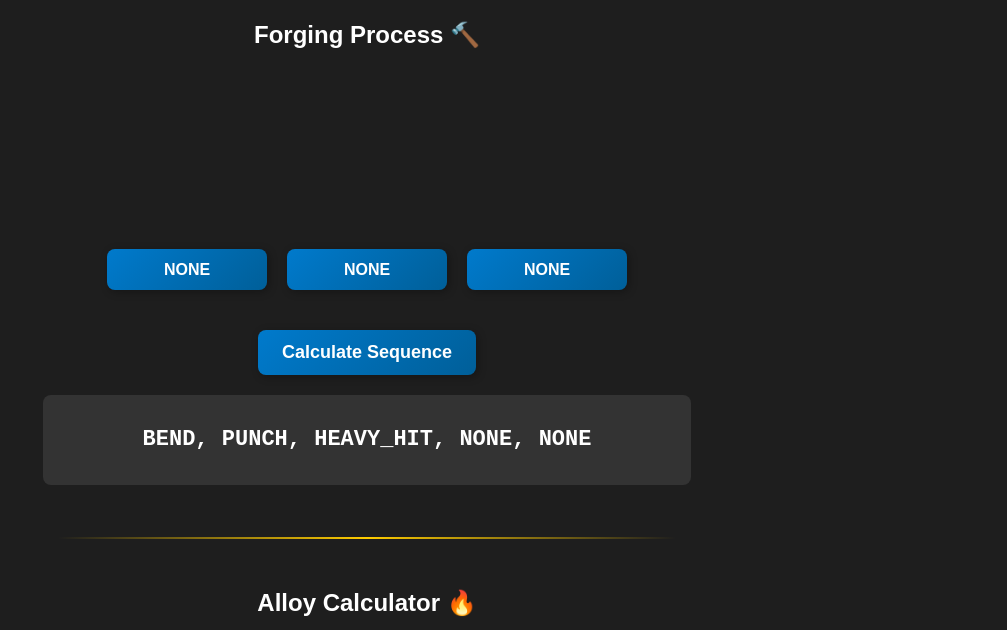
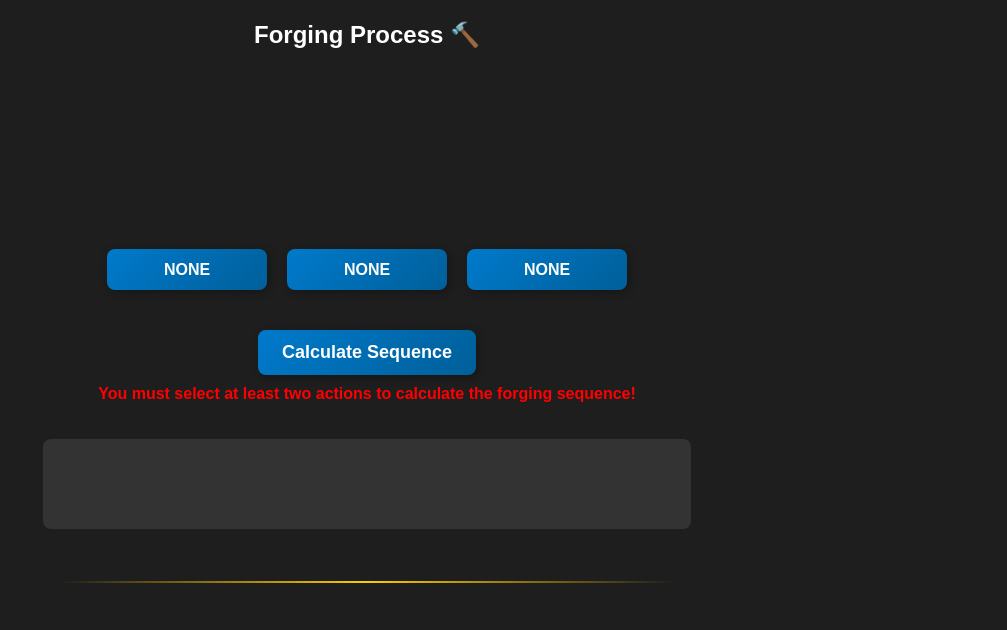
Before and after one commit to AugustoKonzen/TFCSmithingCalculatorWeb, a plain HTML site: page index.html in a window 1280 px wide. Both pictures are taken after a click on the button "Calculate Sequence". Shown: the part 99-729 px from the top of the page, without its empty margins (273-1280 px from the left). Drawn offline with Linux system fonts and the light colour scheme.

Commit message:
Update site

```diff
--- a/index.html
+++ b/index.html
@@ -80,6 +80,8 @@
         </div>
 
         <button id="runSequence">Calculate Sequence</button>
+        <p id="forgeErrorMessage" class="error-message">You must select at least two actions to calculate the forging sequence!</p>
+
         <pre id="output"></pre>
 
         <div class="section-divider"></div>
@@ -160,6 +162,14 @@
             const secondAction = Number(document.getElementById('secondAction').value);
             const thirdAction = Number(document.getElementById('thirdAction').value);
 
+            if (secondAction === 0 || thirdAction === 0) {
+                forgeErrorMessage.style.display = "block";
+                document.getElementById("output").textContent = '';
+                return;
+            } else {
+                forgeErrorMessage.style.display = "none";
+            }
+
             let sequence = null;
             if (firstAction === 0) {
                 sequence = getSequence(secondAction, thirdAction);
@@ -220,6 +230,8 @@
 
         if (validIngots.length < 2) {
             errorMessage.style.display = "block";
+            document.getElementById("totalIngots").textContent = '0';
+            document.getElementById("alloyComposition").textContent = '-';
             return;
         } else {
             errorMessage.style.display = "none";
--- a/styles.css
+++ b/styles.css
@@ -196,7 +196,8 @@ button#calculateAlloy:hover {
     font-size: 16px;
     font-weight: bold;
     margin-top: 10px;
-    display: none; /* Inicialmente oculta */
+    display: none;
+    text-align: center;
 }
 
 /* =========== TUTORIAL =========== */
```
